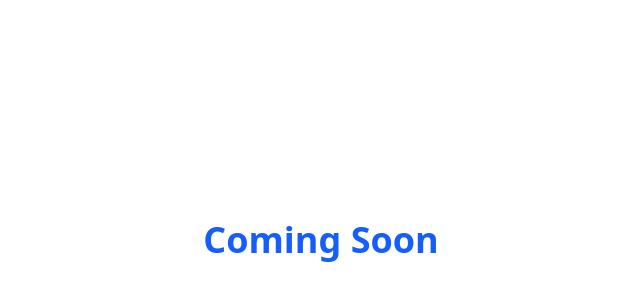
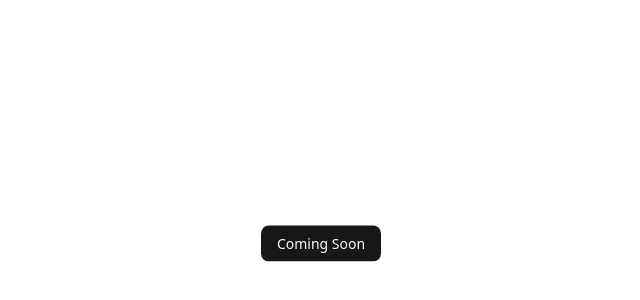
Before and after one commit to RohitSah23/portfolio, a Next.js app: page / in a window 1280 px wide. Shown: the part 150-450 px from the top of the page, without its empty margins (319-959 px from the left). Built offline with nearby package versions, Linux system fonts and the light colour scheme.

Commit message:
fix(Layout): fix meta log

```diff
--- a/src/app/page.tsx
+++ b/src/app/page.tsx
@@ -4,7 +4,9 @@ export default function Home() {
   return (
     <div className="flex flex-col items-center justify-center min-h-screen text-center space-y-4">
       <h1 className="text-4xl font-bold animate-bounce text-blue-600">
-        Coming Soon
+      <Button >
+         Coming Soon
+        </Button>
       </h1>
     </div>
   );
```
